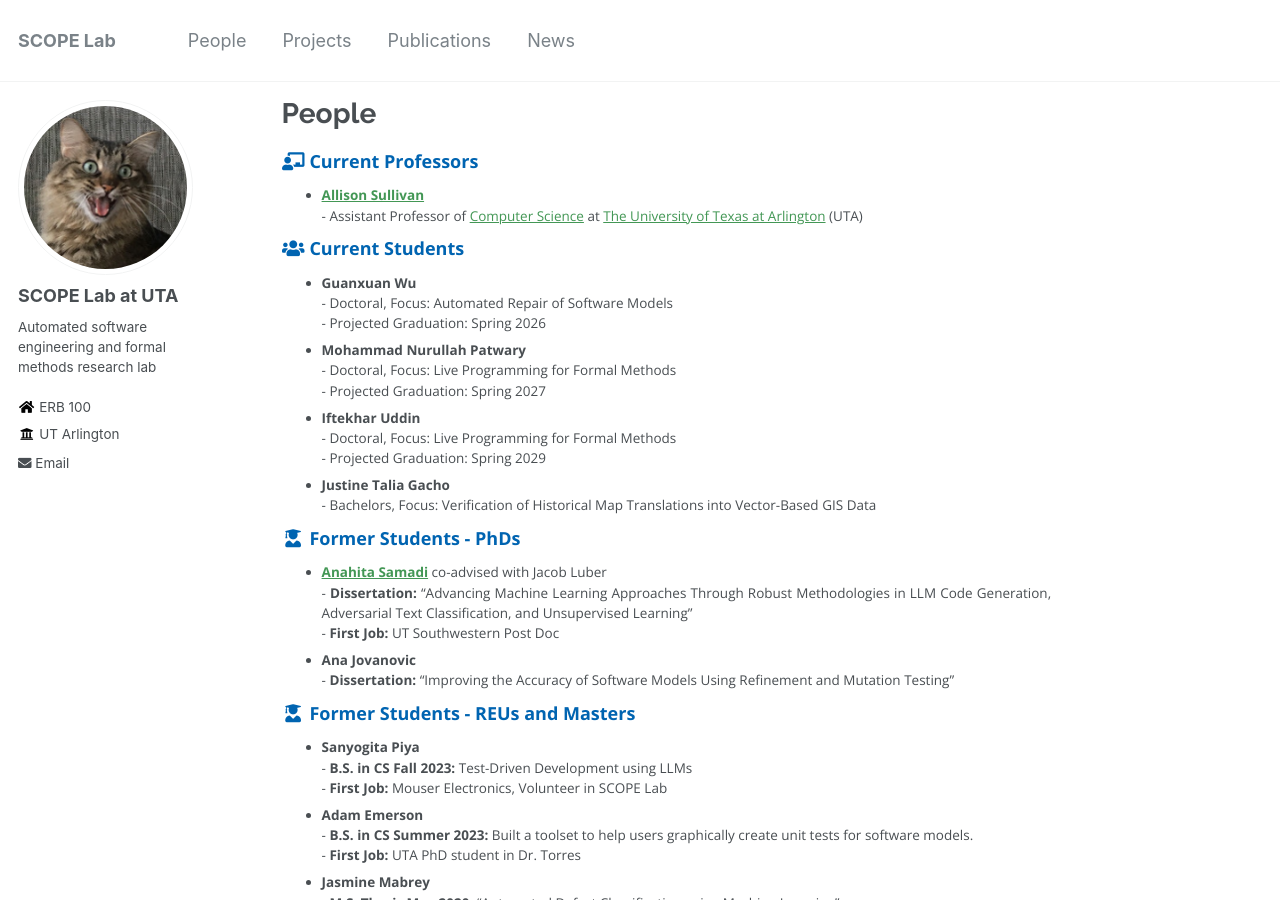
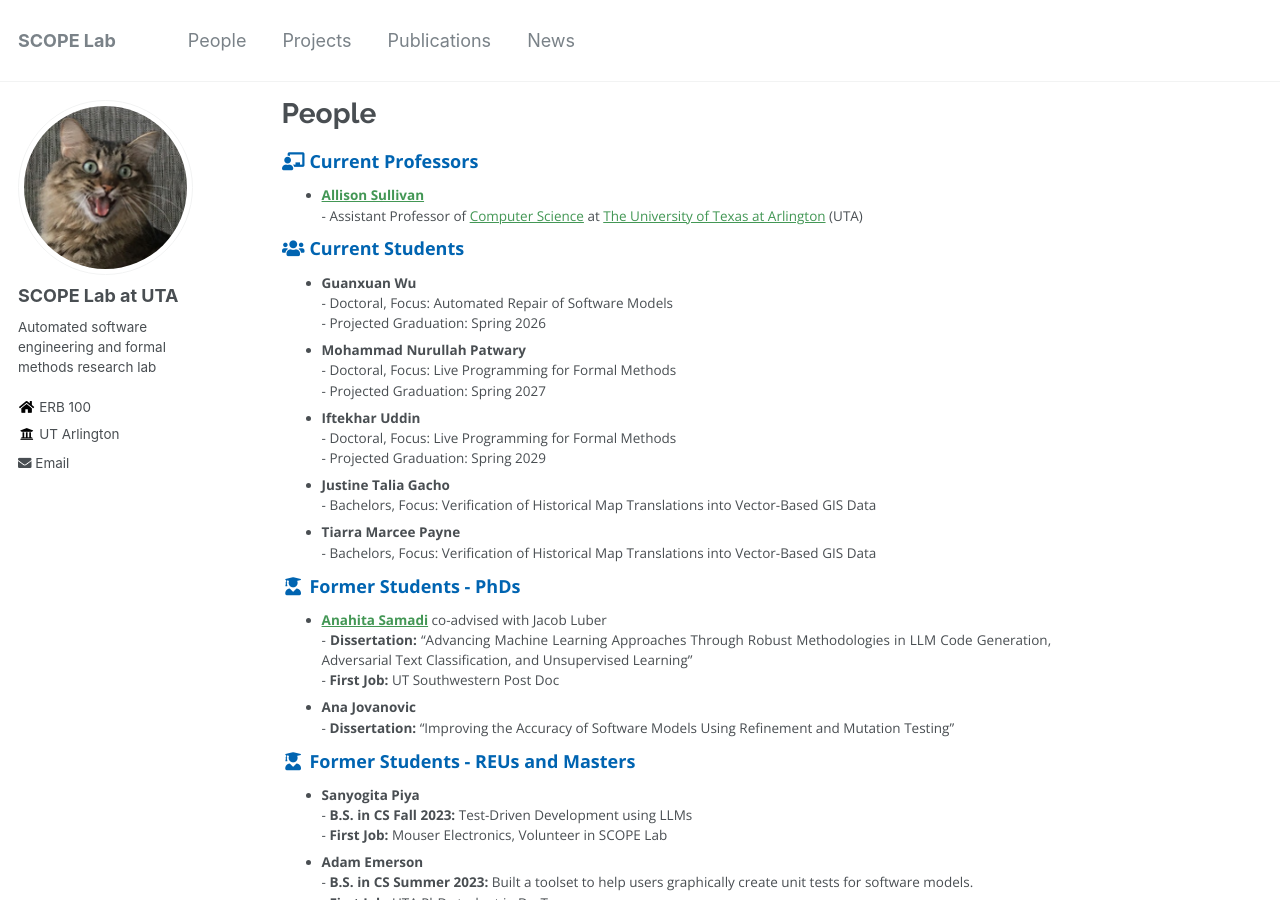
Before and after one commit to SCOPELabUTA/SCOPELabUTA.github.io, a Jekyll site: the page built from _pages/people.md, in a window 1280 px wide and 900 px high. Built offline with Jekyll 4.4.1, drawn with Linux system fonts in a browser that asks for light colours.

Commit message:
Update people.md

```diff
--- a/_pages/people.md
+++ b/_pages/people.md
@@ -12,6 +12,7 @@ author_profile: true
 * **Mohammad Nurullah Patwary** <br> - Doctoral, Focus: Live Programming for Formal Methods <br> - Projected Graduation: Spring 2027
 * **Iftekhar Uddin** <br> - Doctoral, Focus: Live Programming for Formal Methods <br> - Projected Graduation: Spring 2029
 * **Justine Talia Gacho** <br> - Bachelors, Focus: Verification of Historical Map Translations into Vector-Based GIS Data
+* **Tiarra Marcee Payne** <br> - Bachelors, Focus: Verification of Historical Map Translations into Vector-Based GIS Data
 
 ### <i class="fa fa-fw fa-user-graduate" aria-hidden="true"></i> Former Students - PhDs
 * **[Anahita Samadi](https://www.linkedin.com/in/anahita-samadi-2756704b/)** co-advised with Jacob Luber <br> - **Dissertation:** "Advancing Machine Learning Approaches Through Robust Methodologies in LLM Code Generation, Adversarial Text Classification, and Unsupervised Learning" <br> - **First Job:** UT Southwestern Post Doc
```
